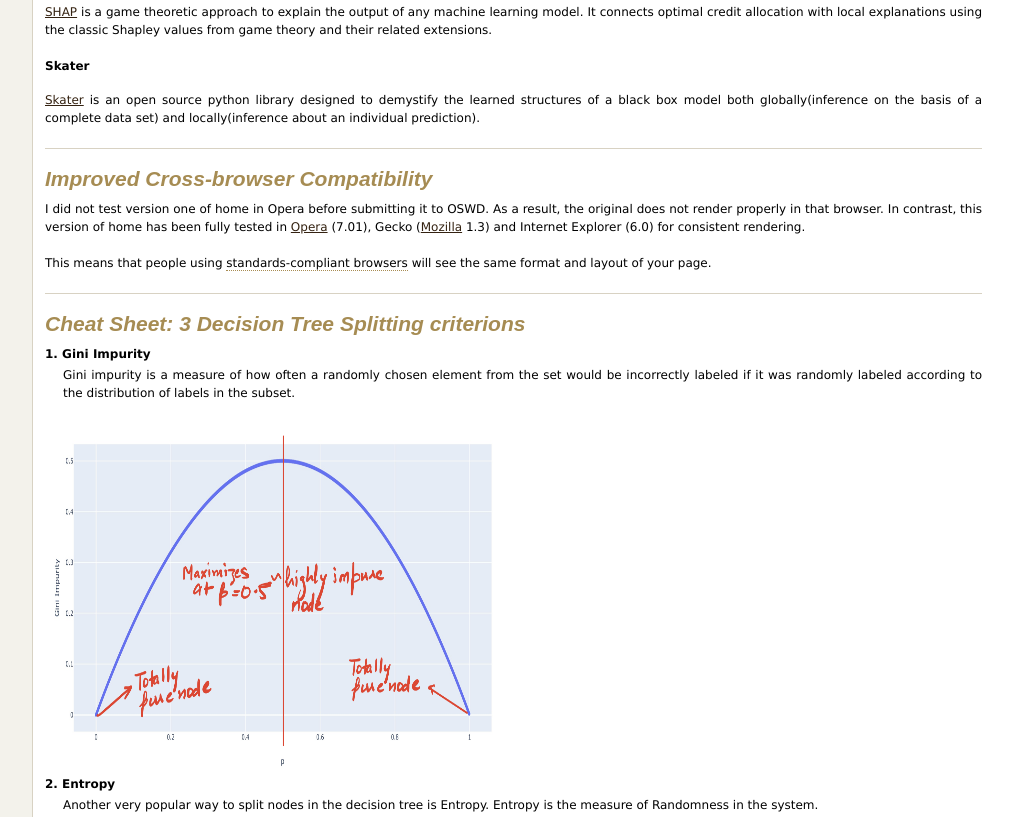
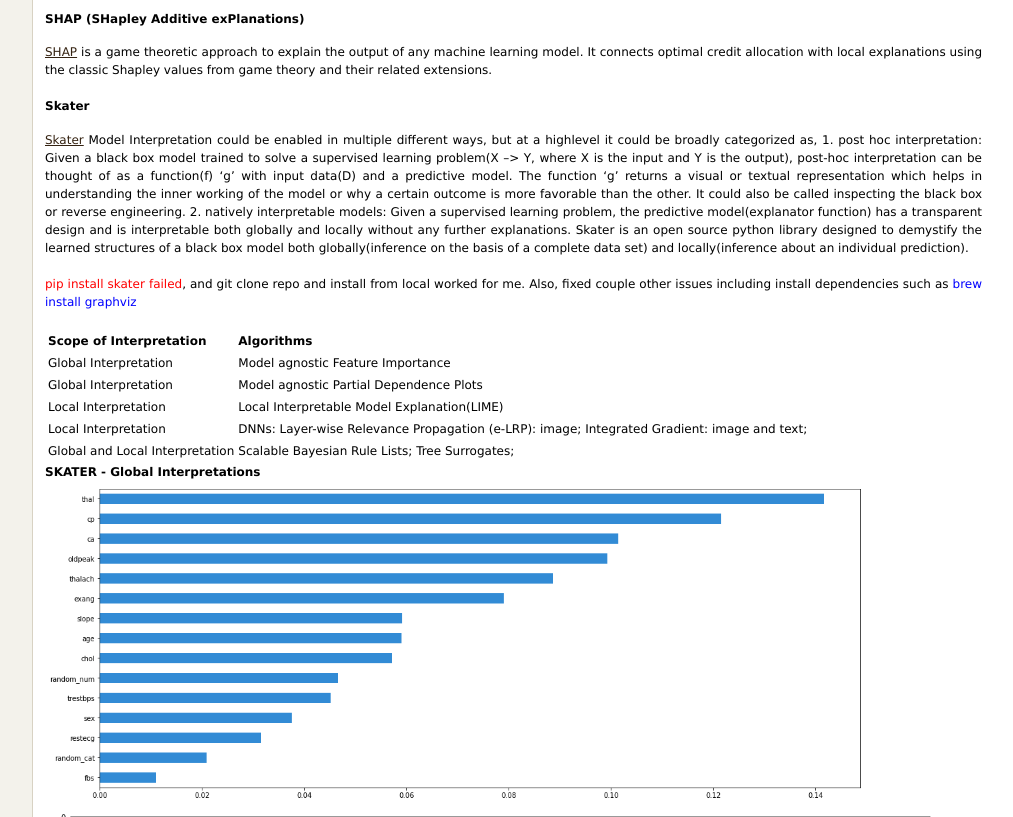
Before and after one commit to ruxiz2020/explainit, a plain HTML site: page docs/index.html in a window 1280 px wide. Shown: the part 1349-2166 px from the top of the page, without its empty margins (118-1131 px from the left). Drawn offline with Linux system fonts and the light colour scheme.

Commit message:
skater notebook

```diff
--- a/docs/home-print.css
+++ b/docs/home-print.css
@@ -26,6 +26,13 @@ acronym:after, .titleTip:after {  /* Prints titles after the acronyms/titletips.
   font-size: 90%;
   font-style: normal;
   padding-left: 1ex;
+}
+
+table,
+table td {
+    font-weight: bold;
+    background-color: #fff;
+    border-collapse: separate; /* This line */
 }
 
 .doNotPrint {
--- a/docs/index.html
+++ b/docs/index.html
@@ -75,11 +75,14 @@
         <a href="https://scikit-learn.org/stable/auto_examples/inspection/plot_permutation_importance.html">Permutation Importance</a>
         If we calculate feature importance by using sklearn rf impurity-based feature importances,
         that is by calling rf_model.feature_importances_ function, there are two limitations
-        (sklearn.ensemble.RandomForestClassifier Parameter, criterion{“gini”, “entropy”}, default=”gini”):
+        (<span style="color:red;">sklearn.ensemble.RandomForestClassifier</span> Parameter,
+        criterion{“gini”, “entropy”}, default=”gini”):
+        <span style="font-style:italic;color:blue;">
         1. impurity-based importances are biased towards high cardinality features;
         2. impurity-based importances are computed on training set statistics and therefore
         do not reflect the ability of feature to be useful to make predictions that generalize to the test set
         (when the model has enough capacity).
+        </span>
         In Sklearn, using Permutation Importances as an alternative that can mitigate those limitations
         of the impurity-based feature importance of random forests.
         The permutation importance of a feature is calculated as follows.
@@ -91,13 +94,13 @@
       <div class="image_sklearn">
         <div class="imageContainer">
         <div class="sklearnPlot">
-          <img src="images/rf_importance.png" alt="rf impurity-based importance" width="580" height="430">
+          <img src="images/rf_importance.png" alt="rf impurity-based importance" width="590" height="450">
           </div>
         </div>
 
         <div class="imageContainer">
           <div class="sklearnPlot">
-          <img src="images/permutation_importance.png" alt="permutation importance" width="580" height="430">
+          <img src="images/permutation_importance.png" alt="permutation importance" width="590" height="450">
           </div>
         </div>
       </div>
@@ -123,20 +126,80 @@
       <dt>Skater </dt>
       <p>
         <a href="https://github.com/oracle/Skater">Skater</a>
-        is an open source python library designed to demystify the learned structures of a black box model
+
+        Model Interpretation could be enabled in multiple different ways, but at a highlevel it could be broadly categorized as,
+
+        1. post hoc interpretation: Given a black box model trained to solve a supervised learning problem(X –> Y,
+          where X is the input and Y is the output), post-hoc interpretation can be thought of as a function(f)
+          ‘g’ with input data(D) and a predictive model.
+          The function ‘g’ returns a visual or textual representation which helps in understanding the inner
+          working of the model or why a certain outcome is more favorable than the other.
+          It could also be called inspecting the black box or reverse engineering.
+        2. natively interpretable models: Given a supervised learning problem,
+        the predictive model(explanator function) has a transparent design and is
+        interpretable both globally and locally without any further explanations.
+
+        Skater is an open source python library designed to demystify the learned structures of a black box model
         both globally(inference on the basis of a complete data set) and locally(inference about an individual prediction).
       </p>
+      <p>
+      <span style="color:red;">pip install skater failed</span></span>,
+      and git clone repo and install from local worked for me. Also, fixed couple other issues including
+      install dependencies such as <span style="color:blue;">brew install graphviz</span></span>
+      </p>
 
+        </p>
+      </p>
+        </p>
+      </p>
+      <table >
+      <thead><tr>
+        <th>Scope of Interpretation</th>
+        <th>Algorithms</th>
+        </tr>
+      </thead>
+      <tbody>
+      <tr>
+        <td>Global Interpretation</td>
+        <td>Model agnostic Feature Importance</td>
+      </tr>
+      <tr>
+        <td>Global Interpretation</td>
+        <td>Model agnostic Partial Dependence Plots</td>
+      </tr>
+      <tr>
+        <td>Local Interpretation</td>
+        <td>Local Interpretable Model Explanation(LIME)</td>
+      </tr>
+      <tr>
+        <td>Local Interpretation</td>
+        <td>DNNs:
+        Layer-wise Relevance Propagation (e-LRP): image;
+        Integrated Gradient: image and text;</td>
+      </tr>
+      <tr>
+        <td>Global and Local Interpretation</td>
+        <td>Scalable Bayesian Rule Lists; Tree Surrogates;</td>
+      </tr>
+      </tbody>
+      </table>
 
-      <h1 id="cross-browser">Improved Cross-browser Compatibility</h1>
-      <p>I did not test version one of home in Opera before submitting it to OSWD. As a result, the
-         original does not render properly in that browser. In contrast, this version of home has been
-         fully tested in <a href="http://www.opera.com">Opera</a> (7.01), Gecko
-         (<a href="http://www.mozilla.org">Mozilla</a> 1.3) and Internet Explorer (6.0) for consistent
-         rendering.</p>
+      <dt>SKATER - Global Interpretations</dt>
+      <div class="imageContainer">
+        <img src="images/skater_global.png" alt="SKATER - Global Interpretations" width="820" height="320">
+      </div>
+      <div class="imageContainer">
+        <img src="images/skater_global_2.png" alt="SKATER - Global Interpretations 2" width="890" height="350">
+      </div>
 
-      <p>This means that people using <span class="titleTip" title="eg: Mozilla 1+, Opera 7+, Netscape 6+, Internet Explorer 6+">standards-compliant browsers</span>
-         will see the same format and layout of your page.</p>
+      <dt>SKATER visualization on feature interactions</dt>
+      <div class="imageContainer">
+        <img src="images/interaction.png" alt="SKATER - Global Interpretations" width="1020" height="450">
+      </div>
+
+      <h1 id="cross-browser">Future Works</h1>
+      <p>Placeholder</p>
+
 
       <h1 id="stylesheets">Cheat Sheet: 3 Decision Tree Splitting criterions</h1>
       <dl>
```
Also changed, not shown: docs/images/interaction.png (added), docs/images/skater_global.png (added), docs/images/skater_global_2.png (added), notebooks/interpretable_tree.png (added), 2 other files.
